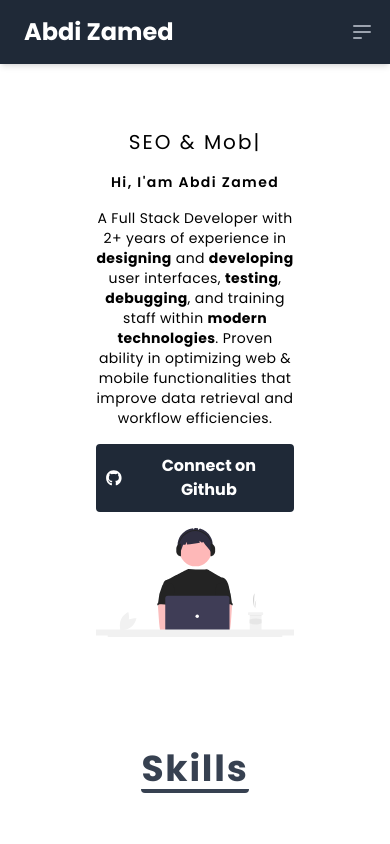
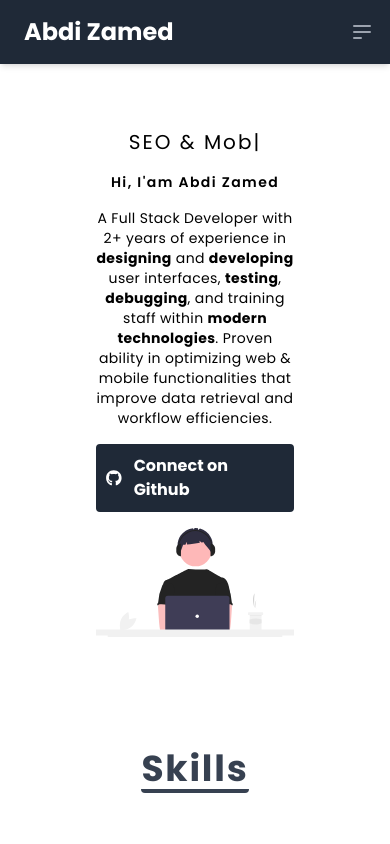
Before and after one commit to aaqyaar/abdizamed.com, a Next.js app: page / in a window 390 px wide. Shown: the top 844 px of the page. Built offline with nearby package versions, Linux system fonts and the light colour scheme; what prettier-plugin-tailwindcss would draw is missing.

Commit message:
hero button working

```diff
--- a/src/views/Hero.tsx
+++ b/src/views/Hero.tsx
@@ -38,10 +38,13 @@ export default function Hero() {
             efficiencies.
           </p>
           <div className="mb-4 flex justify-center md:mx-1 md:justify-start">
-            <button className=" md:text-md flex items-center gap-3 rounded border-2 border-gray-800 bg-gray-800 px-2 py-2 font-bold text-white transition  hover:-translate-y-2 hover:bg-white hover:text-black hover:shadow-md lg:px-3 lg:py-5 lg:text-2xl">
+            <a
+              href="https://github.com/abdi-aaqyaar"
+              className=" md:text-md flex items-center gap-3 rounded border-2 border-gray-800 bg-gray-800 px-2 py-2 font-bold text-white transition  hover:-translate-y-2 hover:bg-white hover:text-black hover:shadow-md lg:px-3 lg:py-5 lg:text-2xl"
+            >
               <FaGithub className="h-4 w-4 md:h-8 md:w-8" />
               Connect on Github
-            </button>
+            </a>
           </div>
         </div>
         <div className="lg:mt-30  md:mt-28 xl:mt-32">
```
